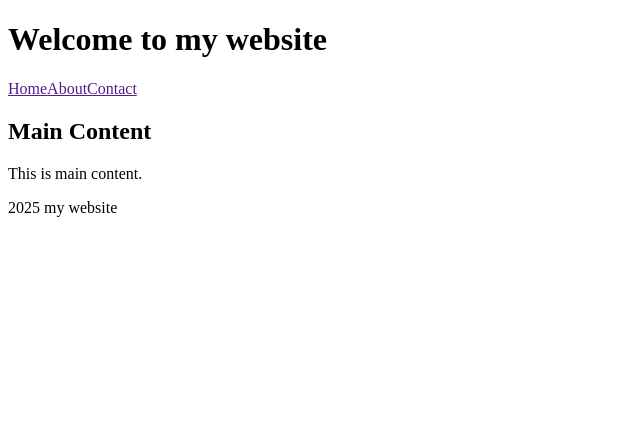
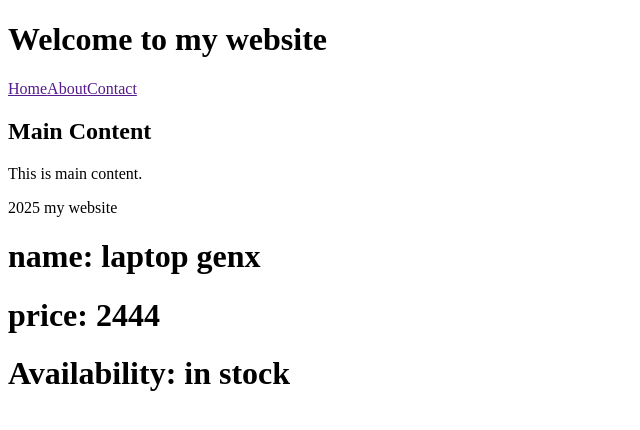
Before and after one commit to barmanb17/react, a React (Vite) app in the folder react/: page / in a window 1280 px wide. Shown: the top 430 px of the page, without its empty margins (0-640 px from the left). Built offline with nearby package versions, Linux system fonts and the light colour scheme.

Commit message:
dynamic content integration

```diff
--- a/react/src/App.jsx
+++ b/react/src/App.jsx
@@ -3,6 +3,7 @@ import Greet from './components/Greet'
 import Header from './components/Header'
 import Main from './components/Main'
 import Footer from './components/Footer'
+import ProductInfo from './components/ProductInfo'
 
 const App = () => {
   return (
@@ -10,6 +11,7 @@ const App = () => {
       <Header/>
       <Main/>
       <Footer/>
+      <ProductInfo/>
 
     </div>
   )
--- /dev/null
+++ b/react/src/components/ProductInfo.jsx
@@ -0,0 +1,19 @@
+import React from 'react'
+
+const ProductInfo = () => {
+
+    const product ={
+        name: "laptop genx",
+        price: 2444,
+        availability: "in stock"
+    }
+  return (
+    <div>
+        <h1>name: {product.name}</h1>
+        <h1>price: {product.price}</h1>
+        <h1>Availability: {product.availability}</h1>
+    </div>
+  )
+}
+
+export default ProductInfo
```
